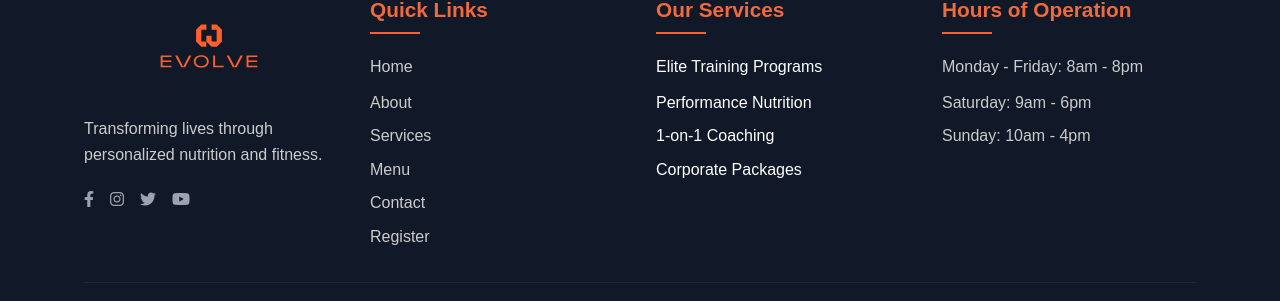
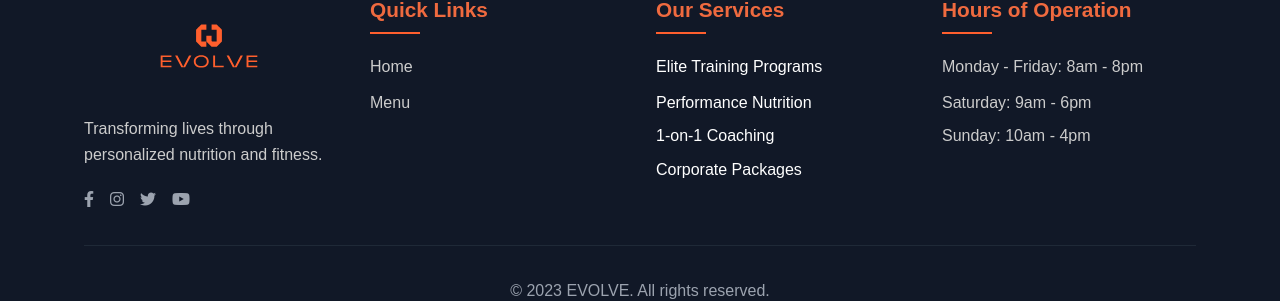
Before and after one commit to scob337/new-evolve, a React (Vite) app: page /meal/1 in a window 1280 px wide. Shown: the part 949-1250 px from the top of the page. Built offline with nearby package versions, Linux system fonts and the light colour scheme; no server answers.

Commit message:
change footer

```diff
--- a/src/components/Footer.jsx
+++ b/src/components/Footer.jsx
@@ -32,11 +32,11 @@ const Footer = ({ currentLanguage }) => {
                     <h3 className="text-lg font-semibold mb-4">{t('quick_links')}</h3>
                     <ul className="space-y-2">
                         <li><Link to="/" className="text-gray-400 hover:text-white transition-colors">{t('home')}</Link></li>
-                        <li><Link to="/about" className="text-gray-400 hover:text-white transition-colors">{t('about')}</Link></li>
-                        <li><Link to="/services" className="text-gray-400 hover:text-white transition-colors">{t('services')}</Link></li>
+                        {/* <li><Link to="/about" className="text-gray-400 hover:text-white transition-colors">{t('about')}</Link></li> */}
+                        {/* <li><Link to="/services" className="text-gray-400 hover:text-white transition-colors">{t('services')}</Link></li> */}
                         <li><Link to="/menu" className="text-gray-400 hover:text-white transition-colors">{t('menu')}</Link></li>
-                        <li><Link to="/contact" className="text-gray-400 hover:text-white transition-colors">{t('contact')}</Link></li>
-                        <li><Link to="/register" className="text-gray-400 hover:text-white transition-colors">{t('register')}</Link></li>
+                        {/* <li><Link to="/contact" className="text-gray-400 hover:text-white transition-colors">{t('contact')}</Link></li> */}
+                        {/* <li><Link to="/register" className="text-gray-400 hover:text-white transition-colors">{t('register')}</Link></li> */}
                     </ul>
                 </div>
 
```
